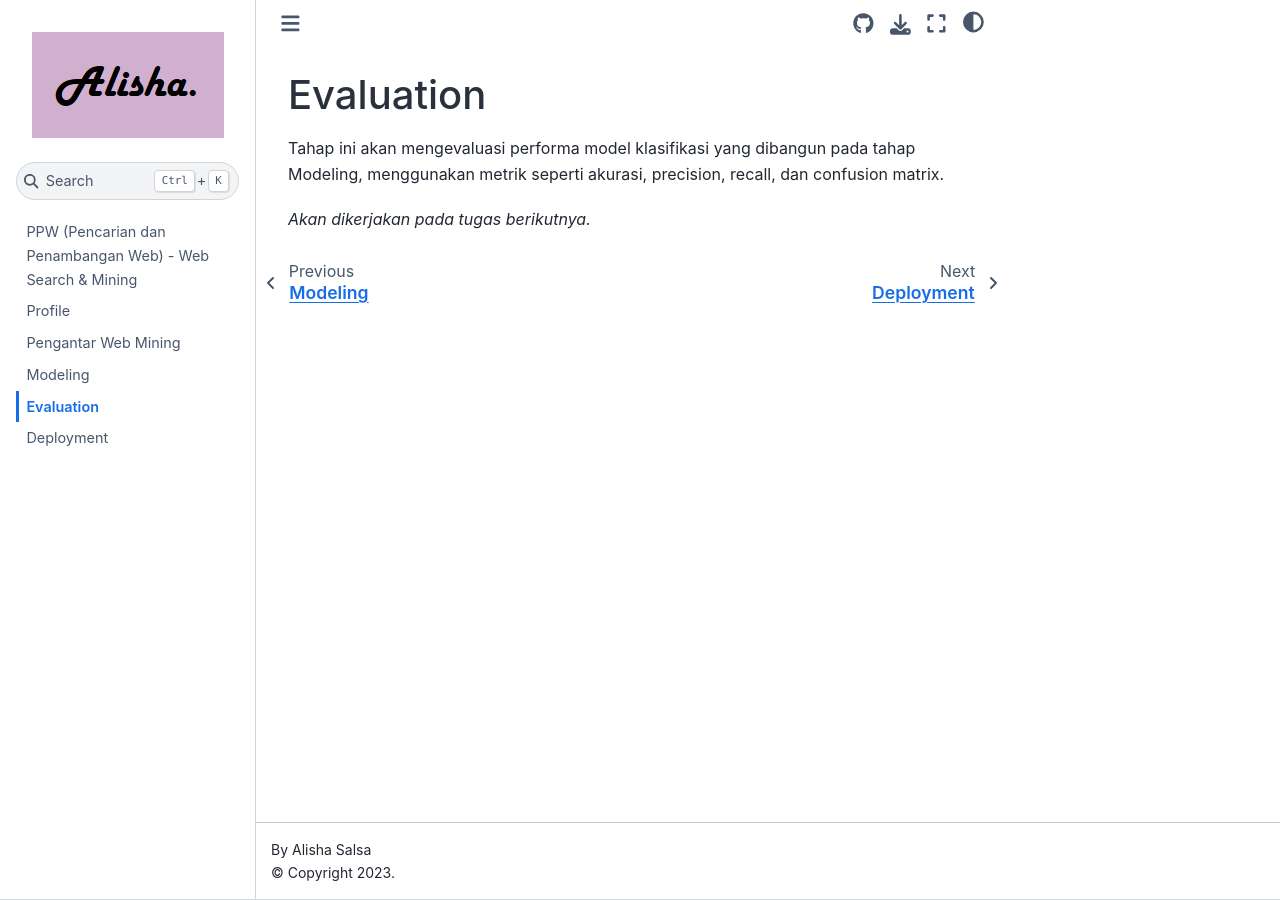
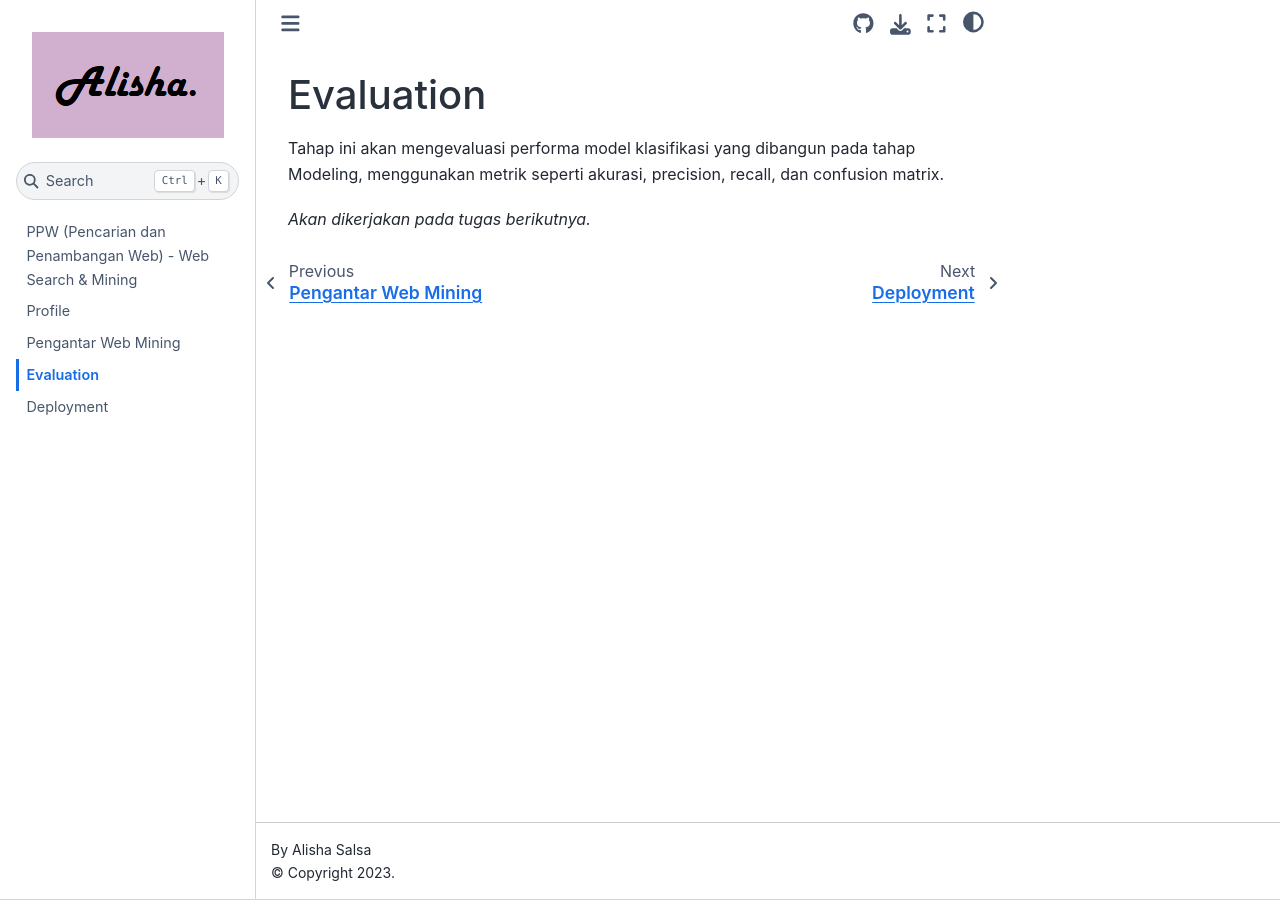
Before and after one commit to alishasalsa/ppw, a Jupyter Book: the page built from CRISP-DM/Output.md, in a window 1280 px wide. Built offline with Jupyter Book 1.0.4 settings and Sphinx 7.4.7 and the Sphinx Book theme 1.1.4, drawn with Linux system fonts in a browser that asks for light colours; pages that are not in the unit, such as notebooks, are missing from menus.

Commit message:
update notebook

```diff
--- a/_toc.yml
+++ b/_toc.yml
@@ -13,8 +13,8 @@ chapters:
     title: Data Preparation
   - file: CRISP-DM/preprocessing
     title: Data Prepocessing
-  - file: CRISP-DM/Modeling
-    title: Modeling
+  - file: CRISP-DM/Skipgram
+    title: Skipgram
   - file: CRISP-DM/Output
     title: Evaluation
   - file: CRISP-DM/Production
```
Also changed, not shown: 10 other files.
